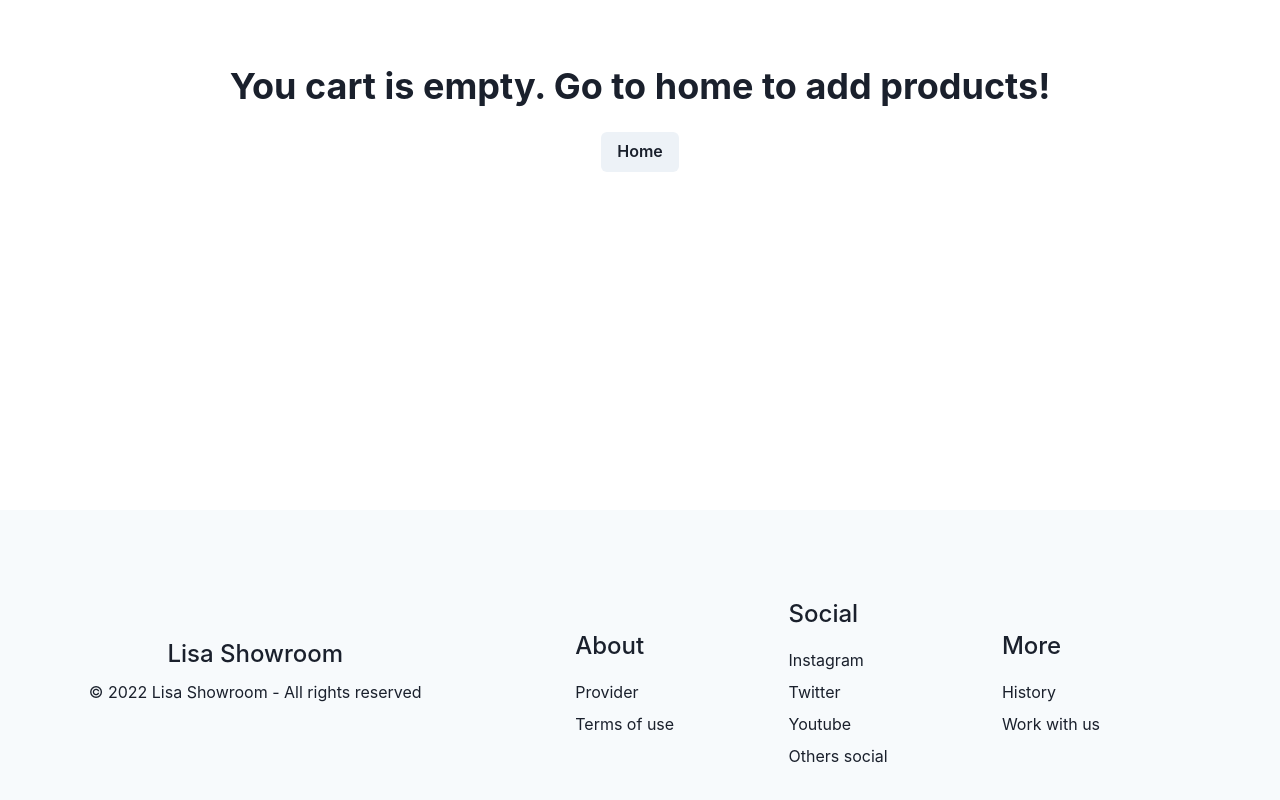
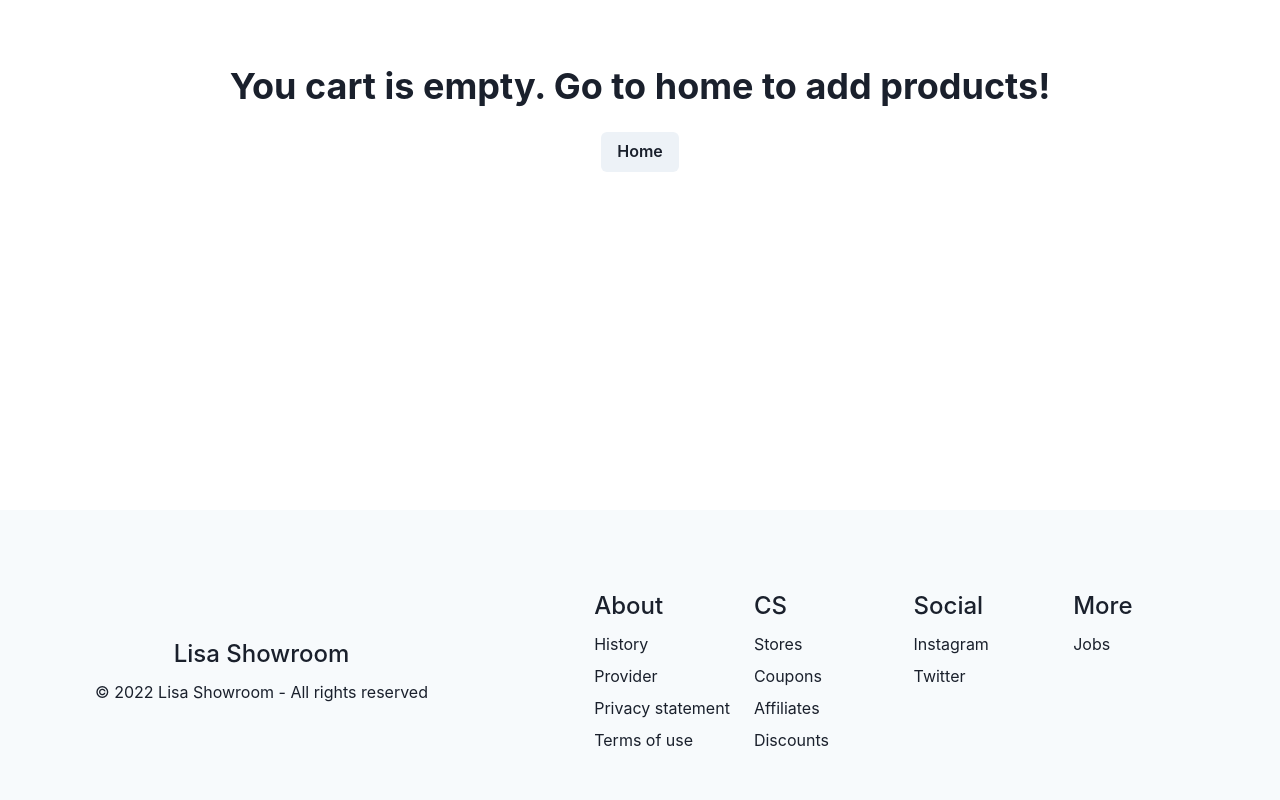
Before and after one commit to gsabik/lisa-showroom, a React (Create React App) app: page /cart in a window 1280 px wide. Shown: the part 381-1181 px from the top of the page. Built offline with nearby package versions, Linux system fonts and the light colour scheme.

Commit message:
Revert "updates"
This reverts commit fd6dc3a4b92e1775d200f31a6c4194fc7840c50c.

```diff
--- a/src/components/Footer/Footer.js
+++ b/src/components/Footer/Footer.js
@@ -1,5 +1,4 @@
-import { Flex, VStack, Text} from "@chakra-ui/react"
-import FooterSections from "./FooterSections/FooterSections"
+import { Flex, Box, Center, Heading, Text, Grid, GridItem, UnorderedList, ListItem, Divider, AspectRatio, VStack } from "@chakra-ui/react"
 
 const Footer = () => {
     return (
@@ -8,7 +7,43 @@ const Footer = () => {
                 <Text fontSize="2xl" fontWeight="500">Lisa Showroom</Text>
                 <Text>© 2022 Lisa Showroom - All rights reserved</Text>
             </VStack>
-            <FooterSections/>
+            <Flex py={6}>
+                <Box>
+                    <Grid templateColumns="repeat(4, 1fr)" gap={6} flexDirection={{base:"column", md:"row", lg:"row"}}>
+                        <GridItem>
+                            <Text fontSize="2xl" fontWeight="500">About</Text>
+                            <UnorderedList styleType="none" m={0} pt={2} spacing={2}>
+                                <ListItem>History</ListItem>
+                                <ListItem>Provider</ListItem>
+                                <ListItem>Privacy statement</ListItem>
+                                <ListItem>Terms of use</ListItem>
+                            </UnorderedList>
+                        </GridItem>
+                        <GridItem>
+                            <Text fontSize="2xl" fontWeight="500">CS</Text>
+                            <UnorderedList styleType="none" m={0} pt={2} spacing={2}>
+                                <ListItem>Stores</ListItem>
+                                <ListItem>Coupons</ListItem>
+                                <ListItem>Affiliates</ListItem>
+                                <ListItem>Discounts</ListItem>
+                            </UnorderedList>
+                        </GridItem>
+                        <GridItem>
+                            <Text fontSize="2xl" fontWeight="500">Social</Text>
+                            <UnorderedList styleType="none" m={0} pt={2} spacing={2}>
+                                <ListItem>Instagram</ListItem>
+                                <ListItem>Twitter</ListItem>
+                            </UnorderedList>
+                        </GridItem>
+                        <GridItem>
+                            <Text fontSize="2xl" fontWeight="500">More</Text>
+                            <UnorderedList styleType="none" m={0} pt={2} spacing={2}>
+                                <ListItem>Jobs</ListItem>
+                            </UnorderedList>
+                        </GridItem>
+                    </Grid>
+                </Box>
+            </Flex>
         </Flex>
     )
 }
--- a/src/components/Footer/FooterSections/FooterSections.js
+++ /dev/null
@@ -1,34 +0,0 @@
-import { Flex, Stack, Text, UnorderedList, ListItem} from "@chakra-ui/react"
-import { Link } from "react-router-dom"
-
-const FooterSections = () => {
-    return (
-        <Flex w="50%" py={6} flexDirection={{base:"column", sm:"column", md:"row", lg:"row"}} alignItems="center">
-            <Stack flex="1" pt={6} >
-                <Text fontSize="2xl" fontWeight="500">About</Text>
-                <UnorderedList styleType="none" m={0} pt={2} spacing={2}>
-                    <Link to="/provider"><ListItem>Provider</ListItem></Link>
-                    <ListItem>Terms of use</ListItem>
-                </UnorderedList>
-            </Stack>
-            <Stack flex="1" pt={6} >
-                <Text fontSize="2xl" fontWeight="500">Social</Text>
-                <UnorderedList styleType="none" m={0} pt={2} spacing={2}>
-                    <ListItem>Instagram</ListItem>
-                    <ListItem>Twitter</ListItem>
-                    <ListItem>Youtube</ListItem>
-                    <ListItem>Others social</ListItem>
-                </UnorderedList>
-            </Stack>
-            <Stack flex="1" pt={6} >
-                <Text fontSize="2xl" fontWeight="500">More</Text>
-                <UnorderedList styleType="none" m={0} pt={2} spacing={2}>
-                    <ListItem>History</ListItem>
-                    <ListItem>Work with us</ListItem>
-                </UnorderedList>
-            </Stack>
-        </Flex>
-    )
-}
-
-export default FooterSections
--- a/src/context/CartContext.js
+++ b/src/context/CartContext.js
@@ -8,6 +8,7 @@ export const CartProvider = ({children}) => {
 
     const addToCart = (item) => {
         setCart([...cart, item]);
+        console.log(item);
     }
 
     const isInCart = (id) => {
```
Also changed, not shown: src/components/Cart/Cart.js (+15 -3 lines), src/components/Cart/CartList/CartList.js (deleted, +0 -24 lines).
